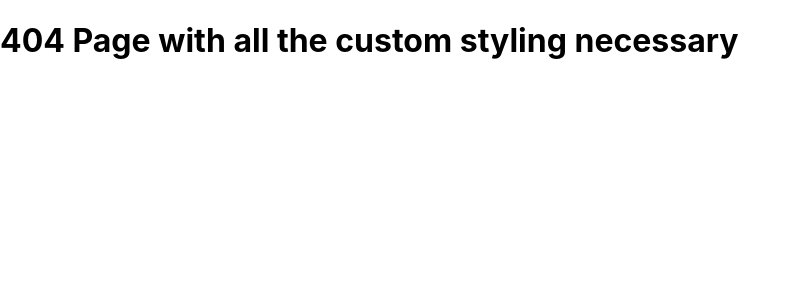
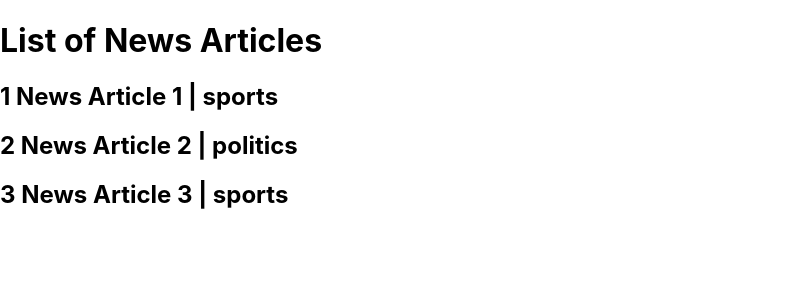
Before and after one commit to Kamakshi-Aruna/Nextjs-Concepts, a Next.js app: page /news in a window 1280 px wide. Before the commit this address had no page. Shown: the top 300 px of the page, without its empty margins (0-800 px from the left). Built offline with nearby package versions, Linux system fonts and the light colour scheme; data requests are answered from the project's data file.

Commit message:
Added the news files(SSR)

```diff
--- /dev/null
+++ b/db.json
@@ -0,0 +1,22 @@
+{
+  "news": [
+    {
+      "id": 1,
+      "title": "News Article 1",
+      "description": "Description 1",
+      "category": "sports"
+    },
+    {
+      "id": 2,
+      "title": "News Article 2",
+      "description": "Description 2",
+      "category": "politics"
+    },
+    {
+      "id": 3,
+      "title": "News Article 3",
+      "description": "Description 3",
+      "category": "sports"
+    }
+  ]
+}
--- /dev/null
+++ b/pages/news/index.js
@@ -0,0 +1,31 @@
+function NewsArticleList({articles}) {
+    return (
+        <>
+            <h1>List of News Articles</h1>
+            {
+                articles.map(article =>{
+                    return(
+                        <div key={article.id}>
+                            <h2>
+                                {article.id} {article.title} | {article.category}
+                            </h2>
+                        </div>
+                    )
+                })
+            }
+        </>
+    )
+}
+
+export default NewsArticleList
+
+export async function getServerSideProps() {
+    const response = await fetch("http://localhost:3001/news")
+    const data = await response.json()
+
+    return {
+        props: {
+            articles: data
+        }
+    }
+}
```
Also changed, not shown: pages/news/[category].js (added, +39 -0 lines).
